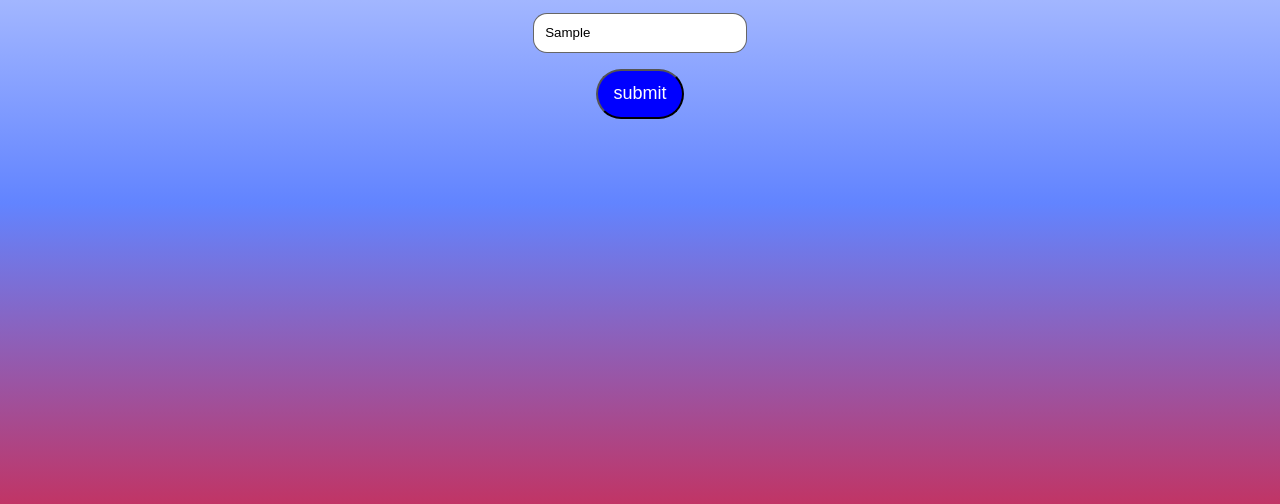
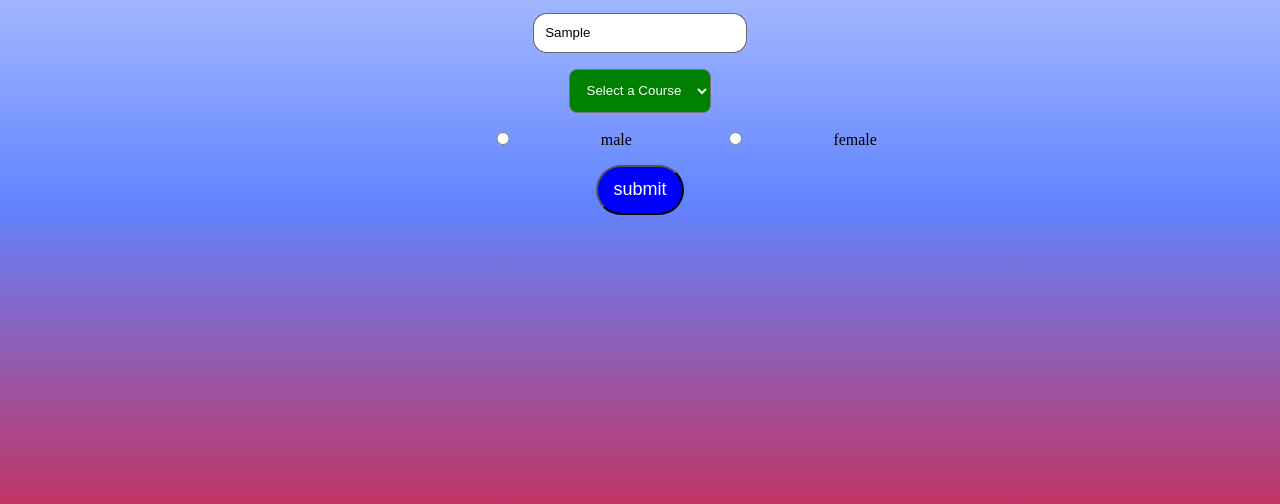
Before and after one commit to GOTTIPALLIRAJESH116/postAction-24-11-2022, a website: page index.html in a window 1280 px wide. Both pictures are taken after typing "Sample", "Sample" into the empty fields and a click on the button "submit". Shown: the part 296-800 px from the top of the page. Drawn offline with Linux system fonts and the light colour scheme; no server answers.

Commit message:
25-11-2022

```diff
--- a/index.html
+++ b/index.html
@@ -38,6 +38,12 @@
 			font-family: 'Poppins',sans-serif;
 			font-size: 35px;
 		}
+		#save2{
+			padding: 1%;
+			border-radius: 8px;
+			background-color: green;
+			color: white;
+		}
 	</style>
 </head>
 <body>
@@ -45,18 +51,31 @@
 	<h1 class="reg">Registration Page</h1>
 	<p><input id="save" placeholder="enter text"></p>
 	<p><input id="save1" placeholder="password"></p>
+	<p><select id="save2">
+		<option>Select a Course</option>
+		<option value="MSCS">MSCS</option>
+		<option value="MPCS">MPCS</option>
+	</select></p>
+		<p><input id="male" type="radio" value="male" name="gender">male
+		<input id="female" type="radio" value="female" name="gender">female</p>
 	<button class="submit" onclick="submit()">submit</button>
 </div>
 	<script type="text/javascript">
 		function submit(){
 			var button=document.getElementById("save").value
 			var input=document.getElementById("save1").value
+			var select=document.getElementById("save2").value
+			var gmale=document.getElementById("male").checked
+			var gfemale=document.getElementById("female").checked
+			console.log(gmale,gfemale)
+			if(gmale==true) var gender="male"
+				else var gender="female"
 			fetch("http://localhost:4222/newData",{
 				method:"POST",
 				headers:{
 					"Content-Type":"application/json"
 				},
-			body:JSON.stringify({name:button,password:input})
+				body:JSON.stringify({name:button,password:input,course:select,gender:gender})
 			})
 			.then((res)=>{
 				console.log(res)
--- a/index.js
+++ b/index.js
@@ -14,8 +14,8 @@ app.get("/",(req,res)=>{
 })
 app.post("/newData",(req,res)=>{
 	//console.log(req)
-	const {name,password}=req.body
-	console.log(name,password,"values")
+	const {name,password,course,gender}=req.body
+	console.log(name,password,course,gender,"values")
 	res.send("Data Added")
 })
 app.listen(port,()=>{
```
Lines whose indentation alone changed are shown as unchanged.
